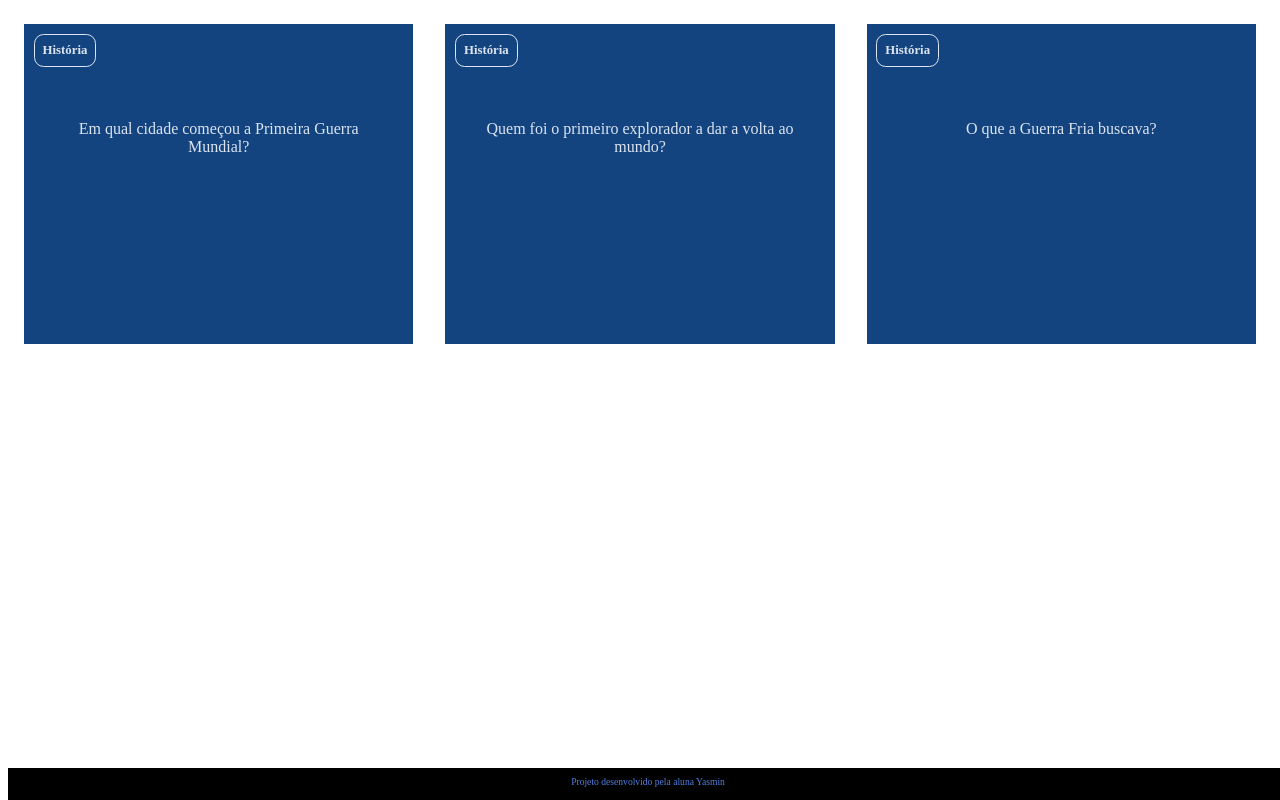
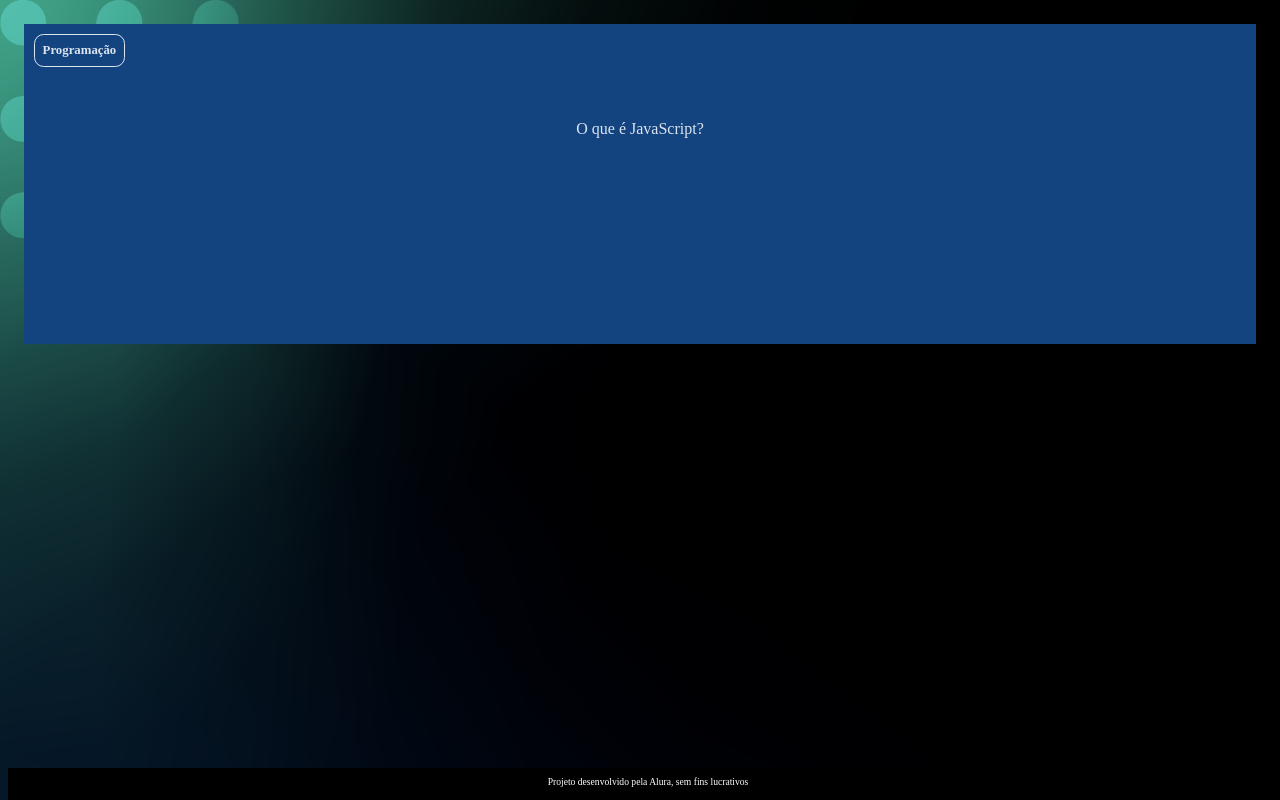
Before and after one commit to yass-011/Flashcard, a plain HTML site: page index.html in a window 1280 px wide. Drawn offline with Linux system fonts and the light colour scheme; files that its build step writes are made by us from their sources; files whose address does not match are found by name.

Commit message:
Add files via upload

```diff
--- a/index.html
+++ b/index.html
@@ -11,41 +11,19 @@
         <section id="container">
             <article class="cartao">
                 <div class="cartao__conteudo">
-                    <h3>História</h3>
+                    <h3>Programação</h3>
                     <div class="cartao__conteudo__pergunta">
-                        <p>Em qual cidade começou a Primeira Guerra Mundial?</p>
+                        <p>O que é JavaScript?</p>
                     </div>
                     <div class="cartao__conteudo__resposta">
-                        <p> Em Sarajevo, na Bósnia, foi o gatilho imediato da guerra</p>
-                    </div>
-                </div>
-            </article>
-            <article class="cartao">
-                <div class="cartao__conteudo">
-                    <h3>História</h3>
-                    <div class="cartao__conteudo__pergunta">
-                        <p>Quem foi o primeiro explorador a dar a volta ao mundo?</p>
-                    </div>
-                    <div class="cartao__conteudo__resposta">
-                    <p>A 1ª volta ao mundo: os 500 anos da viagem de Fernão de Magalhães, da qual só 18 dos 250 tripulantes sobreviveram.</p>
-                    </div>
-                </div>
-            </article>
-            <article class="cartao">
-                <div class="cartao__conteudo">
-                    <h3>História</h3>
-                    <div class="cartao__conteudo__pergunta">
-                        <p>O que a Guerra Fria buscava?</p>
-                    </div>
-                    <div class="cartao__conteudo__resposta">
-                    <p>expandir a sua influência política, econômica e ideológica em todo o mundo.</p>
+                        <p>O JavaScript é uma linguagem de programação</p>
                     </div>
                 </div>
             </article>
         </section>
     </main>
     <footer>
-        <p>Projeto desenvolvido pela aluna Yasmin</p>
+        <p>Projeto desenvolvido pela Alura, sem fins lucrativos</p>
     </footer>
 </body>
 </html>
--- a/style.css
+++ b/style.css
@@ -86,7 +86,7 @@ body {
 
 footer {
     background-color: black;
-    color: rgb(81, 127, 224);
+    color: white;
     position: fixed;
     bottom: 0;
     width: 100%;
```
Also changed, not shown: bg-desktop.webp (added), bg-mobile.webp (added), bg-tablet.webp (added).
